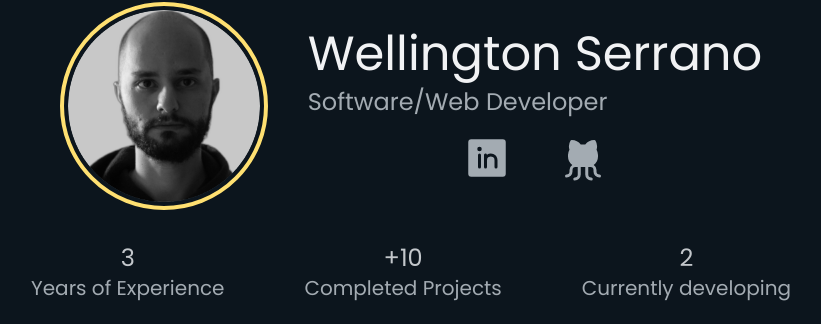
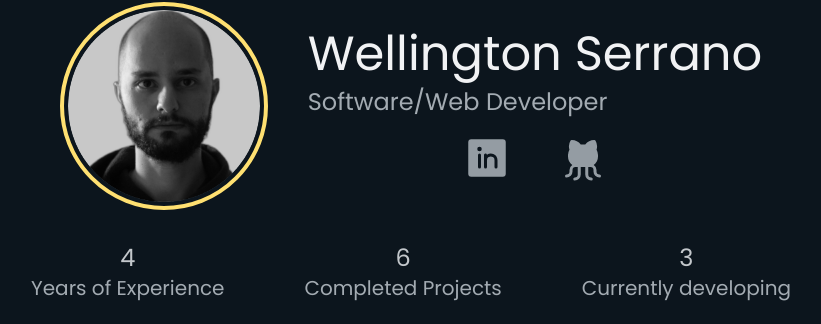
Before and after one commit to wellserrano/my-portfolio, a React (Vite) app: page / in a window 1280 px wide. Shown: the part 98-422 px from the top of the page, without its empty margins (229-1050 px from the left). Built offline with nearby package versions, Linux system fonts and the light colour scheme.

Commit message:
feat: style effects on socials button

```diff
--- a/src/pages/Home.tsx
+++ b/src/pages/Home.tsx
@@ -12,6 +12,8 @@ import { LinkedinLogo, GithubLogo } from 'phosphor-react'
 
 import { useEffect, useRef, useState } from "react"
 
+import projects from '../data/projects'
+
 export function Home() {
   const [toggleValue, setToggleValue] = useState<string>('portfolio')
   const [showToast, setShowToast] = useState<boolean>(false)
@@ -21,6 +23,8 @@ export function Home() {
   function handleToggle(e:string) {
     setToggleValue(e)
   }
+
+  const numberOfProjects = projects.length
 
   useEffect(() => {
     const timer = setTimeout(() => {
@@ -41,15 +45,15 @@ export function Home() {
             <h1 className="dark:text-[#F1F2F4] text-[#3D3D3D] text-2xl sm:text-5xl">Wellington Serrano</h1>
             <p className="dark:text-[#A3ABB2] text-[#575757] text-lg sm:text-2xl mb-2">Software/Web Developer</p>
             <div className="flex gap-12 justify-center items-center">
-              <a href="https://www.linkedin.com/in/wellserrano/" target='_blank'><LinkedinLogo weight='fill' className='dark:text-[#A3ABB2] text-[#15212c] text-4xl sm:text-5xl'/></a>
-              <a href="https://github.com/wellserrano" target='_blank'><GithubLogo weight='fill' className='dark:text-[#A3ABB2] text-[#15212c] text-4xl sm:text-5xl'/> </a>
+              <a className='' href="https://www.linkedin.com/in/wellserrano/" target='_blank'><LinkedinLogo weight='fill' className='dark:text-[#A3ABB2]/90 text-[#15212c]/90 text-4xl sm:text-5xl dark:hover:text-[#A3ABB2] hover:text-[#15212c] hover:scale-105 transition-all'/></a>
+              <a className='' href="https://github.com/wellserrano" target='_blank'><GithubLogo weight='fill' className='dark:text-[#A3ABB2]/90 text-[#15212c]/90 text-4xl sm:text-5xl dark:hover:text-[#A3ABB2] hover:text-[#15212c] hover:scale-105 transition-all'/> </a>
             </div>
           </div>
         </div>
         <div className="flex mt-8 gap-6 sm:gap-20">
-          <TextBox amount='3' subject='Years of Experience' />
-          <TextBox amount='+10' subject='Completed Projects'  />
-          <TextBox amount='2' subject='Currently developing' />
+          <TextBox amount={4} subject='Years of Experience' />
+          <TextBox amount={numberOfProjects} subject='Completed Projects'  />
+          <TextBox amount={3} subject='Currently developing' />
         </div>
       </header>
       <Toast.Provider swipeDirection="right">
```
